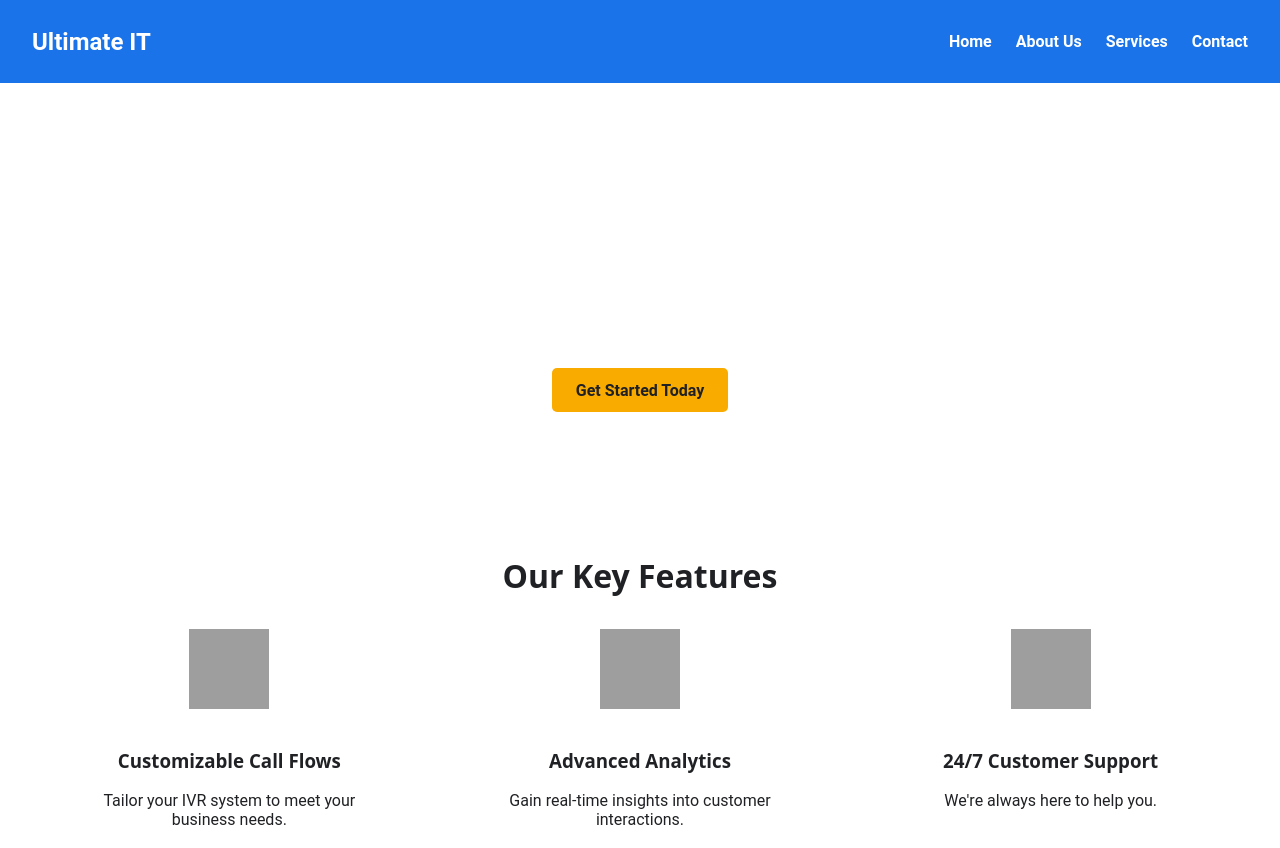
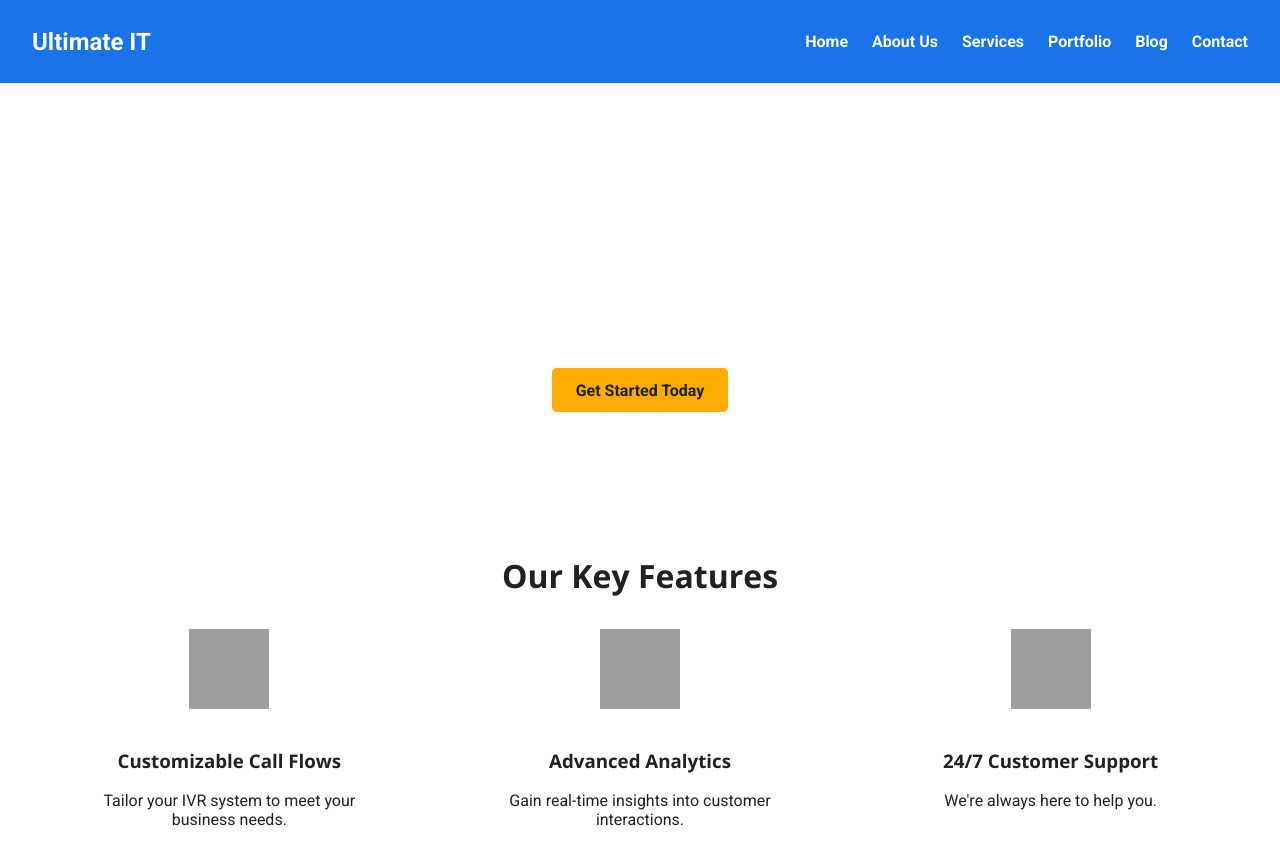
Before and after one commit to vikas783831/ultimateit, a plain HTML site: page index.html in a window 1280 px wide. Shown: the top 848 px of the page. Drawn offline with nearby package versions, Linux system fonts and the light colour scheme; grey boxes are pictures that could not be loaded.

Commit message:
Update index.html

```diff
--- a/index.html
+++ b/index.html
@@ -5,6 +5,7 @@
   <meta name="viewport" content="width=device-width, initial-scale=1.0">
   <title>Ultimate IT - Home</title>
   <link rel="stylesheet" href="styles/style.css">
+  <link rel="stylesheet" href="https://fonts.googleapis.com/css2?family=Roboto:wght@400;700&family=Open+Sans:wght@400;700&display=swap">
 </head>
 <body>
   <!-- Navigation Bar -->
@@ -14,6 +15,8 @@
       <li><a href="index.html">Home</a></li>
       <li><a href="about.html">About Us</a></li>
       <li><a href="services.html">Services</a></li>
+      <li><a href="portfolio.html">Portfolio</a></li>
+      <li><a href="blog.html">Blog</a></li>
       <li><a href="contact.html">Contact</a></li>
     </ul>
   </nav>
```
